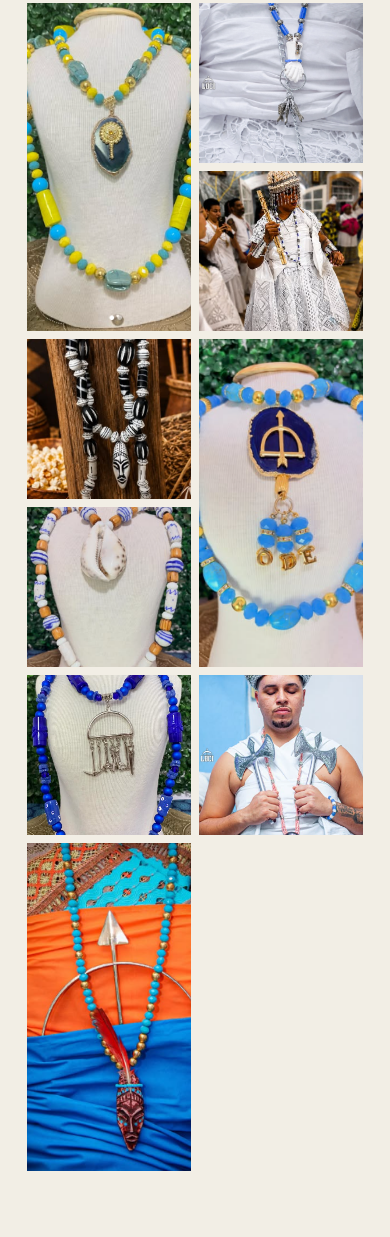
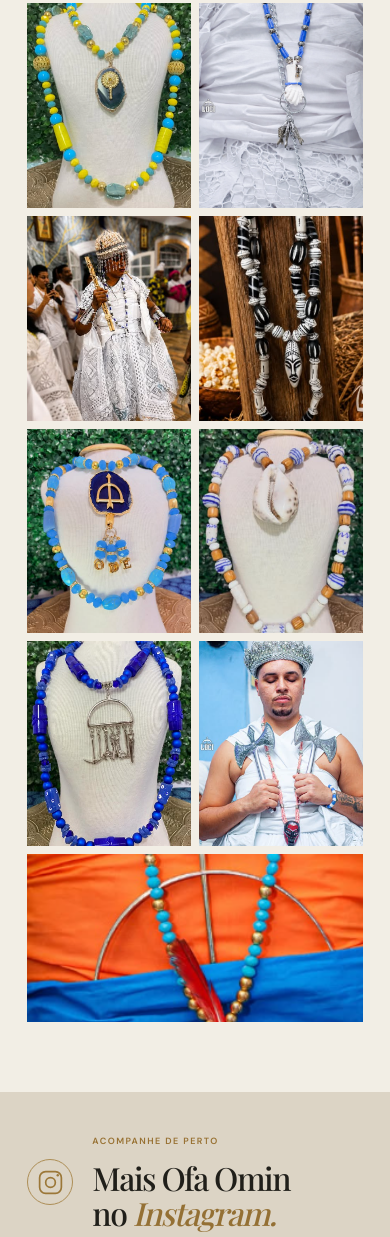
Before and after one commit to souzajorgenicolas-dev/ofaomin, a plain HTML site: page index.html in a window 390 px wide. Shown: the part 3108-4345 px from the top of the page. Drawn offline with nearby package versions, Linux system fonts and the light colour scheme.

Commit message:
Refactor gallery grid to use 3 columns
Updated gallery grid layout and item styles.

```diff
--- a/style.css
+++ b/style.css
@@ -551,8 +551,7 @@ h2 em {
 
 .gallery-grid {
     display: grid;
-    grid-template-columns: repeat(4, 1fr);
-    grid-auto-rows: 180px;
+    grid-template-columns: repeat(3, minmax(0, 1fr));
     gap: 12px
 }
 
@@ -562,7 +561,8 @@ h2 em {
     overflow: hidden;
     background: #d8d0c1;
     cursor: zoom-in;
-    position: relative
+    position: relative;
+    aspect-ratio: 4 / 5
 }
 
 .gallery-item img {
@@ -579,7 +579,7 @@ h2 em {
 }
 
 .gallery-tall {
-    grid-row: span 2
+    grid-row: auto
 }
 
 .instagram-band {
@@ -721,10 +721,6 @@ h2 em {
 
     .collection-card img {
         height: 280px
-    }
-
-    .gallery-grid {
-        grid-auto-rows: 160px
     }
 
     .site-footer {
@@ -934,8 +930,12 @@ h2 em {
 
     .gallery-grid {
         grid-template-columns: repeat(2, 1fr);
-        grid-auto-rows: 160px;
         gap: 8px
+    }
+
+    .gallery-item:last-child:nth-child(odd) {
+        grid-column: 1 / -1;
+        aspect-ratio: 2 / 1
     }
 
     .instagram-band {
```
